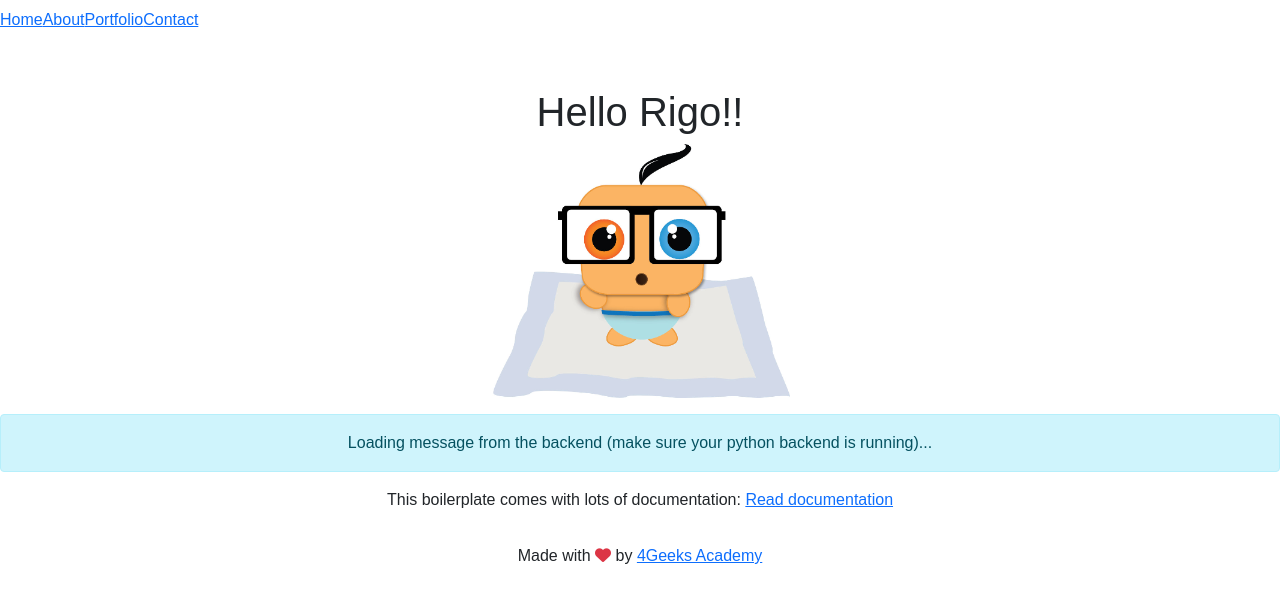
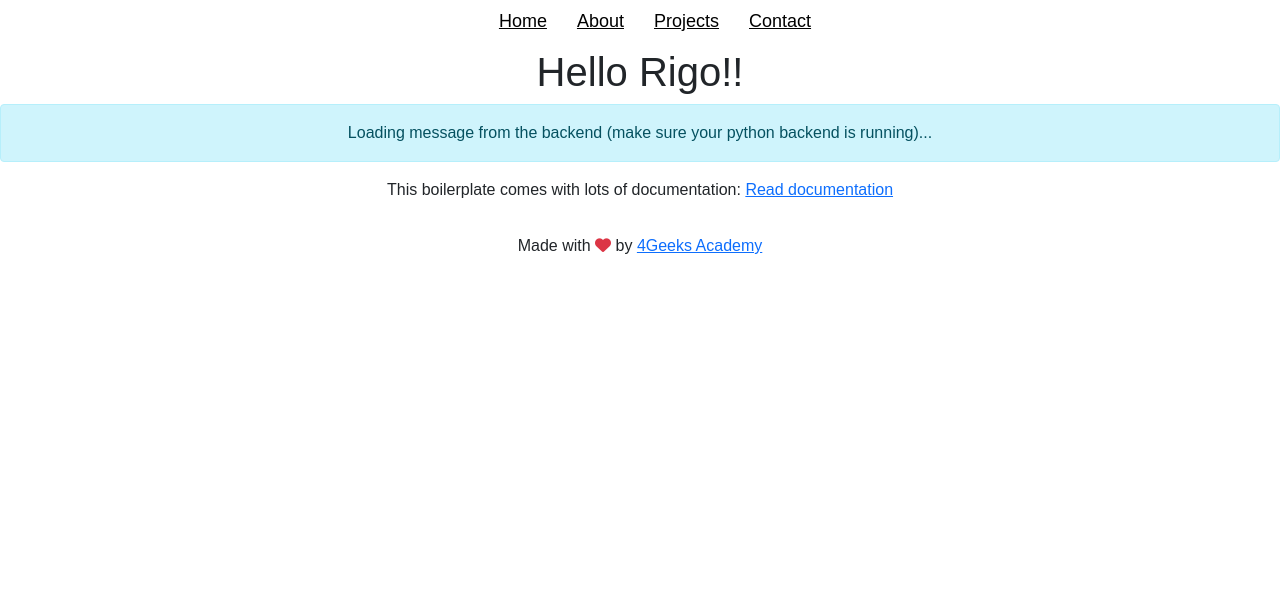
Before and after one commit to Betojr04/Web-dev-services-landing-page, a React app: page / in a window 1280 px wide. Built offline with nearby package versions, Linux system fonts and the light colour scheme; no server answers.

Commit message:
made a draft of my navbar

```diff
--- a/src/front/js/component/navbar.js
+++ b/src/front/js/component/navbar.js
@@ -14,7 +14,7 @@ export const Navbar = () => {
             About
           </Link>
           <Link to="/home" className="navbar-link">
-            Portfolio
+            Projects
           </Link>
           <Link to="/home" className="navbar-link">
             Contact
--- a/src/front/js/pages/home.js
+++ b/src/front/js/pages/home.js
@@ -1,6 +1,5 @@
 import React, { useContext } from "react";
 import { Context } from "../store/appContext";
-import rigoImageUrl from "../../img/rigo-baby.jpg";
 import "../../styles/home.css";
 
 export const Home = () => {
@@ -9,11 +8,9 @@ export const Home = () => {
   return (
     <div className="text-center mt-5">
       <h1>Hello Rigo!!</h1>
-			<p>
-				<img src={rigoImageUrl} />
-			</p>
       <div className="alert alert-info">
-				{store.message || "Loading message from the backend (make sure your python backend is running)..."}
+        {store.message ||
+          "Loading message from the backend (make sure your python backend is running)..."}
       </div>
       <p>
         This boilerplate comes with lots of documentation:{" "}
--- a/src/front/styles/navbar.css
+++ b/src/front/styles/navbar.css
@@ -9,4 +9,39 @@ body {
 }
 
 .navbar {
+  background-color: white;
+  position: fixed;
+  top: 0;
+  left: 0;
+  width: 100%;
+  height: 2rem%;
+  z-index: 1000;
 }
+
+.navbar-container {
+  display: flex;
+  flex-direction: column;
+  align-items: center;
+  justify-content: space-between;
+  max-width: 1200px;
+  margin: 0 auto;
+  padding: 0 20px;
+  height: 100%;
+}
+
+.navbar-menu {
+  display: flex;
+  align-items: center;
+}
+
+.navbar-link {
+  color: black;
+  font-size: 18px;
+  font-weight: 500;
+  text-decoraction: none;
+  margin-left: 30px;
+}
+
+.navbar-link:hover {
+  color: #9e9e9e;
+}
```
Lines whose indentation alone changed are shown as unchanged.
